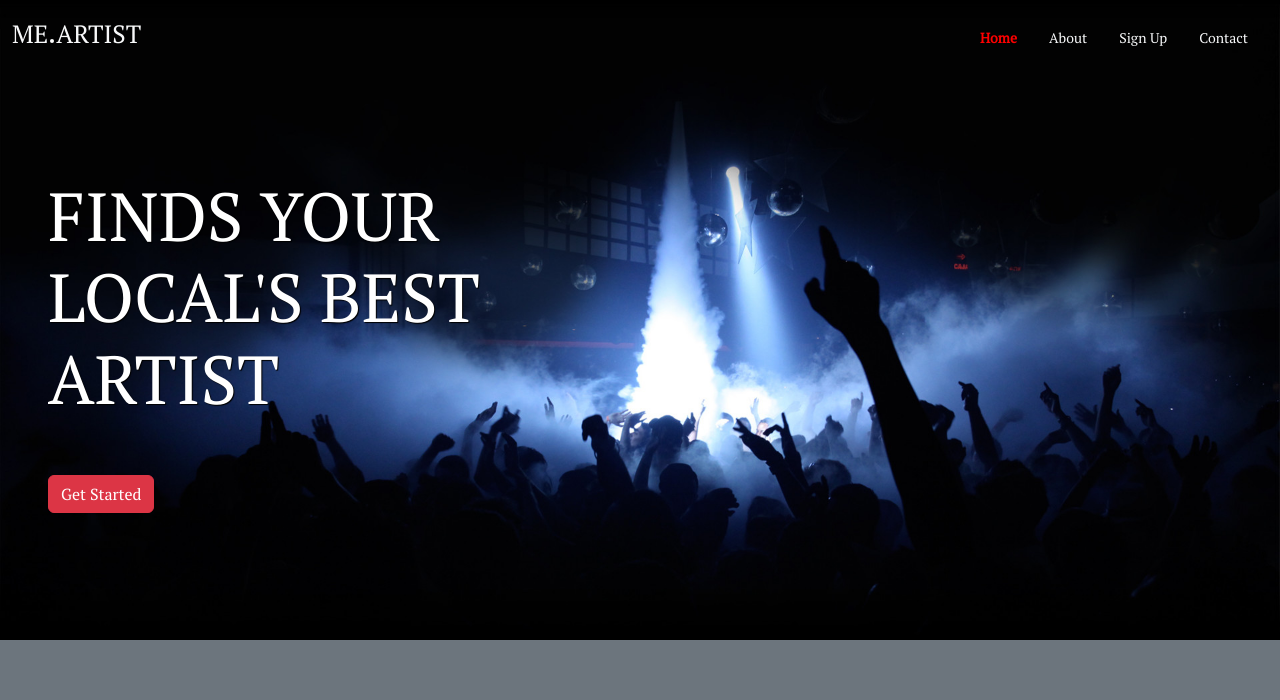
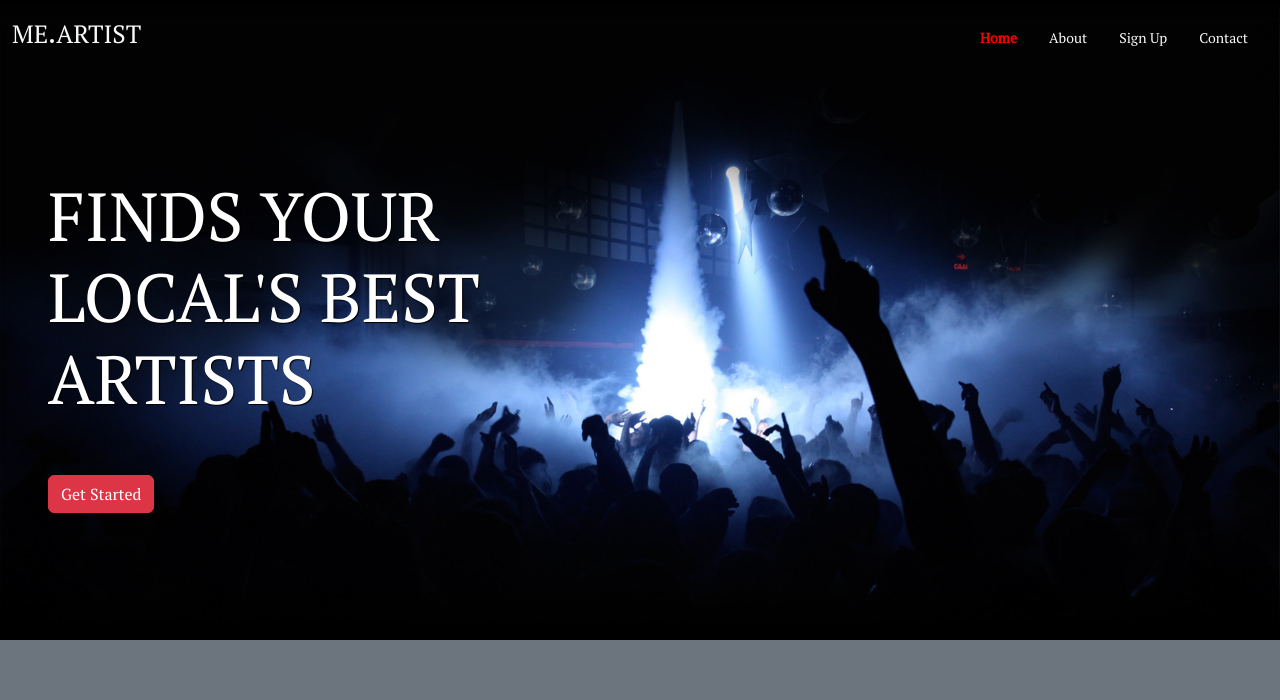
Before and after one commit to syjem/me.artist, a Flask app: page / in a window 1280 px wide. Shown: the top 700 px of the page. Run offline with Flask 3, Linux system fonts and the light colour scheme.

Commit message:
carousel set right

```diff
--- a/templates/index.html
+++ b/templates/index.html
@@ -5,12 +5,20 @@
 
 {% block main %}
 
-<div id="carouselEx" class="carousel slide" data-bs-ride="carousel">
+<div id="carouselEx" class="carousel slide carousel-fade" data-bs-ride="carousel">
     <div class="carousel-inner">
       <div class="carousel-item active">
         <div class="image-container image-1">
           <div class="text-overlay m-5">
-            <h1 class="">FINDS YOUR LOCAL'S BEST ARTIST</h1>
+            <h1 class="">FINDS YOUR LOCAL'S BEST ARTISTS</h1>
+          </div>
+          <button type="button" class="btn btn-danger mx-5 text-white">Get Started</button>
+        </div>
+      </div>
+      <div class="carousel-item">
+        <div class="image-container image-2">
+          <div class="text-overlay m-5">
+            <h1 class="">OR BE THAT BEST ARTIST</h1>
           </div>
           <button type="button" class="btn btn-danger mx-5 text-white">Get Started</button>
         </div>
```
